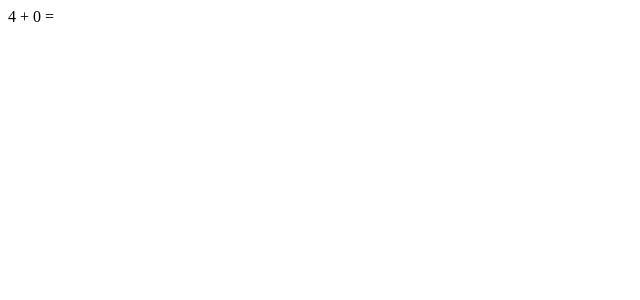
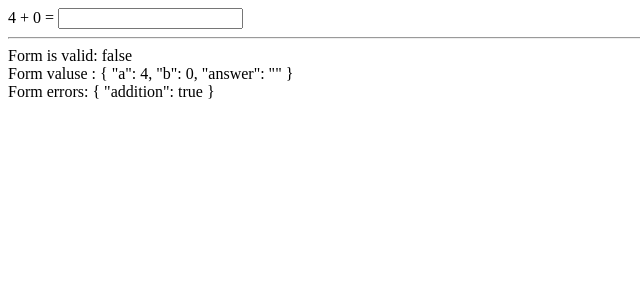
Before and after one commit to milanzec/mathform, an Angular app: page / in a window 1280 px wide. Shown: the top 300 px of the page, without its empty margins (0-640 px from the left). Built offline with nearby package versions, Linux system fonts and the light colour scheme.

Commit message:
custom validation

```diff
--- a/src/app/equation/equation.component.html
+++ b/src/app/equation/equation.component.html
@@ -1,3 +1,9 @@
 <form [formGroup]="mathForm">
     {{mathForm.controls.a.value}} + {{mathForm.value.b}} =
+    <input formControlName="answer" />
 </form>
+
+<hr>
+<div>Form is valid: {{mathForm.valid}}</div>
+<div>Form valuse : {{mathForm.value | json}}</div>
+<div>Form errors: {{mathForm.errors | json}}</div>
--- a/src/app/equation/equation.component.ts
+++ b/src/app/equation/equation.component.ts
@@ -1,5 +1,5 @@
 import { Component } from '@angular/core';
-import { FormGroup, FormControl } from '@angular/forms'
+import { FormGroup, FormControl, AbstractControl } from '@angular/forms'
 
 @Component({
   selector: 'app-equation',
@@ -12,7 +12,16 @@
     a: new FormControl(this.randomNumber()),
     b: new FormControl(this.randomNumber()),
     answer: new FormControl('')
-  })
+  }, [
+    (form: AbstractControl) => {
+      const { a, b, answer } = form.value
+      if (a + b === parseInt(answer)) {
+        return null
+      }
+      return { addition: true }
+
+    }
+  ])
 
   randomNumber() {
     return Math.floor(Math.random() * 10)
```
